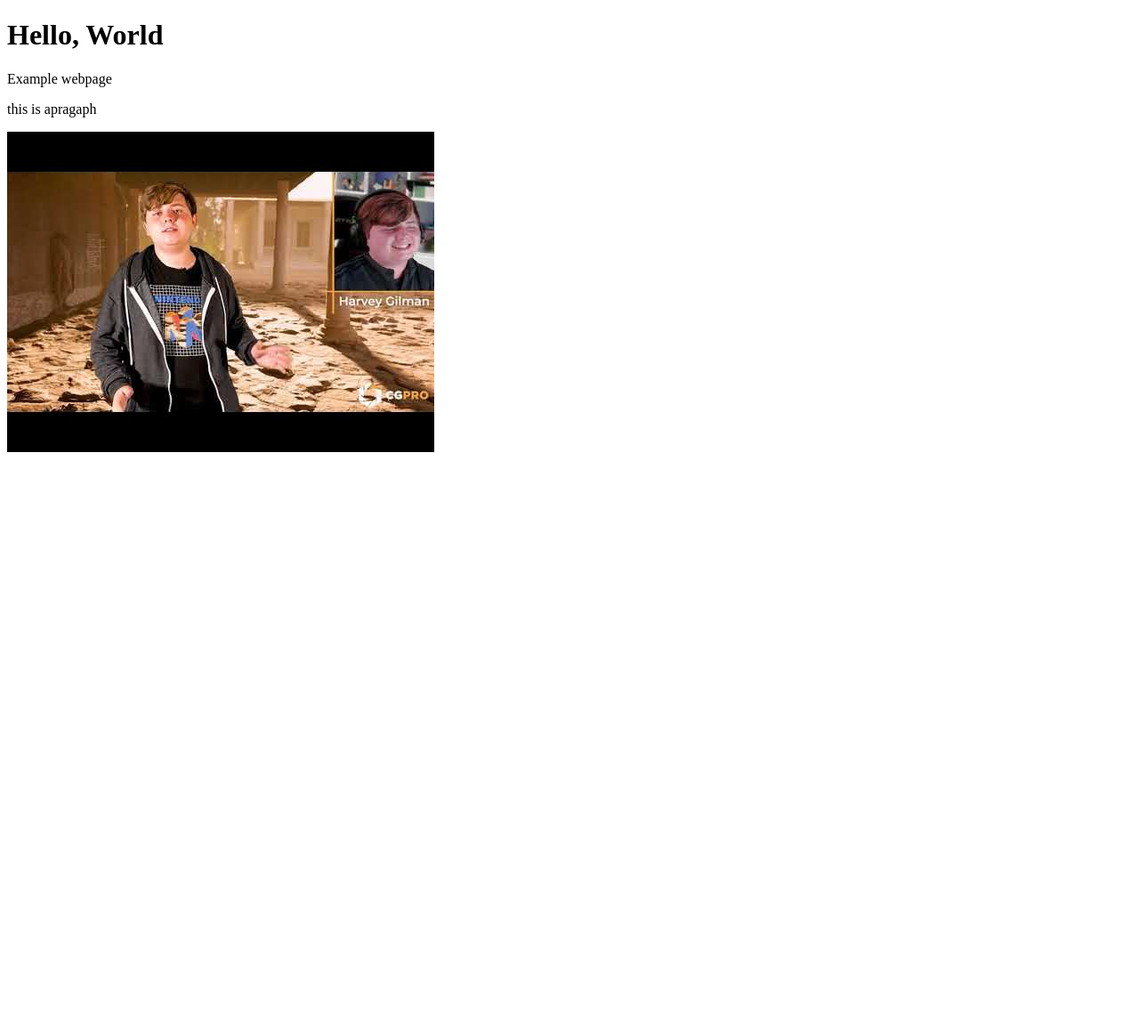
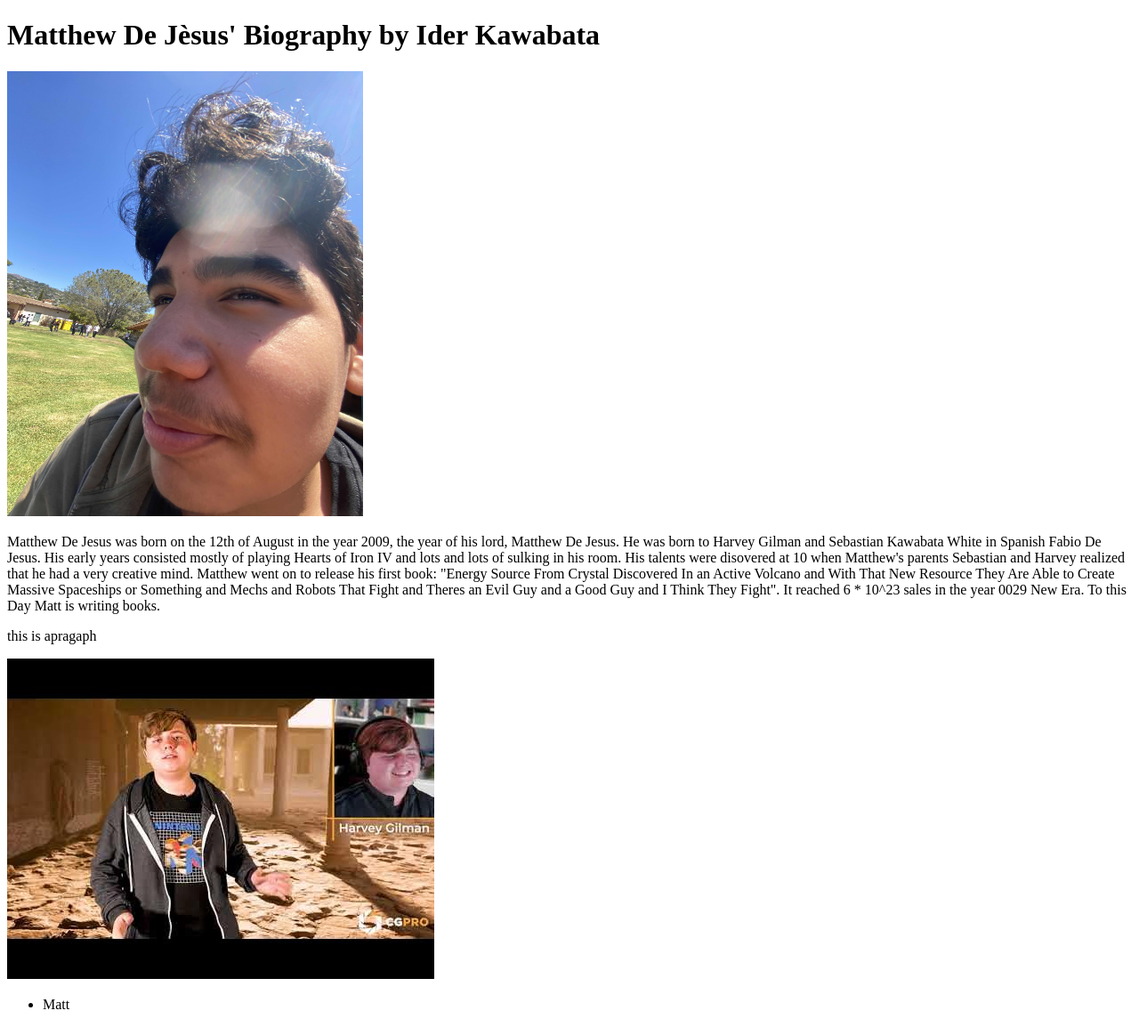
Before and after one commit to iderisadev/test_webpage, a plain HTML site: page index.html in a window 1280 px wide. Shown: the whole page at 89% size. Before the commit the page ends 800 px from the top, so only its background shows below. Drawn offline with Linux system fonts and the light colour scheme.

Commit message:
Update index.html

```diff
--- a/index.html
+++ b/index.html
@@ -1,14 +1,26 @@
 <!DOCTYPE html> <!-- states that this is an html file -->
 <html> <!-- opening html tag -->
-  <head> <!-- the head element contains meta information about the page--> <title> <!-- this title shows in the tab of the browser --> Example Web Page</title></head>
+  <head> <!-- the head element contains meta information about the page-->
+    <title> Matthew De Jesus Official Fanpage</title> <!-- I picked this because it includes matthews full name and will pop up when specifically matt is looked up-->
+    <link rel="stylesheet" type = "text/css" href = "style.css">
+  </head>
   <body> <!-- the body element contains all the content to display on the web page -->
-    <h1> <!-- heading --> Hello, World</h1>
-    <p> <!-- start of a paragraph -->
-      Example webpage
+    <h1> <!-- heading --> Matthew De Jèsus' Biography by Ider Kawabata</h1>
+    <img src="matthewpicture_1.jpg" alt="a picture of THE matt"
+width="400"
+height="500"
+>
+<p> <!-- start of a paragraph -->
+      Matthew De Jesus was born on the 12th of August in the year 2009, the year of his lord, Matthew De Jesus. He was born to Harvey Gilman and Sebastian Kawabata White in Spanish Fabio De Jesus. His early years consisted mostly of playing Hearts of Iron IV and lots and lots of sulking in his room. His talents were disovered at 10 when Matthew's parents Sebastian and Harvey realized that he had a very creative mind. Matthew went on to release his first book: "Energy Source From Crystal Discovered In an Active Volcano and With That New Resource They Are Able to Create Massive Spaceships or Something and Mechs and Robots That Fight and Theres an Evil Guy and a Good Guy and I Think They Fight". It reached 6 * 10^23 sales in the year 0029 New Era. To this Day Matt is writing books.
     </p> <!-- end of the paragraph -->
     <p>
       this is apragaph
     </p>
     <img src="harveygilman_1.jpg" alt="a picture of renowned youtuber and game developer Harvey Ray Gilman.">
+
+<ul>
+<li>Matt</li>
+</ul>
+
   </body>
 </html> <!-- closing html tag -->
```
